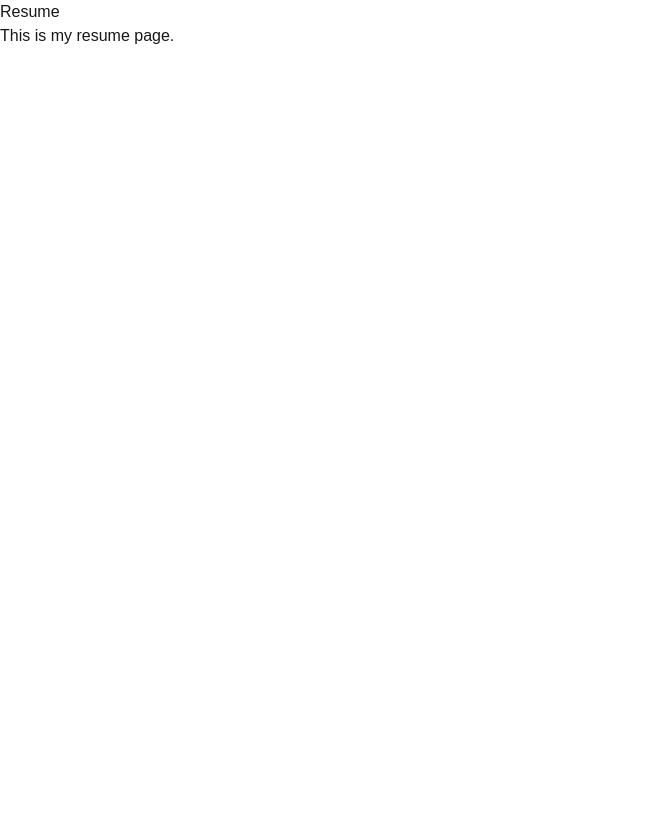
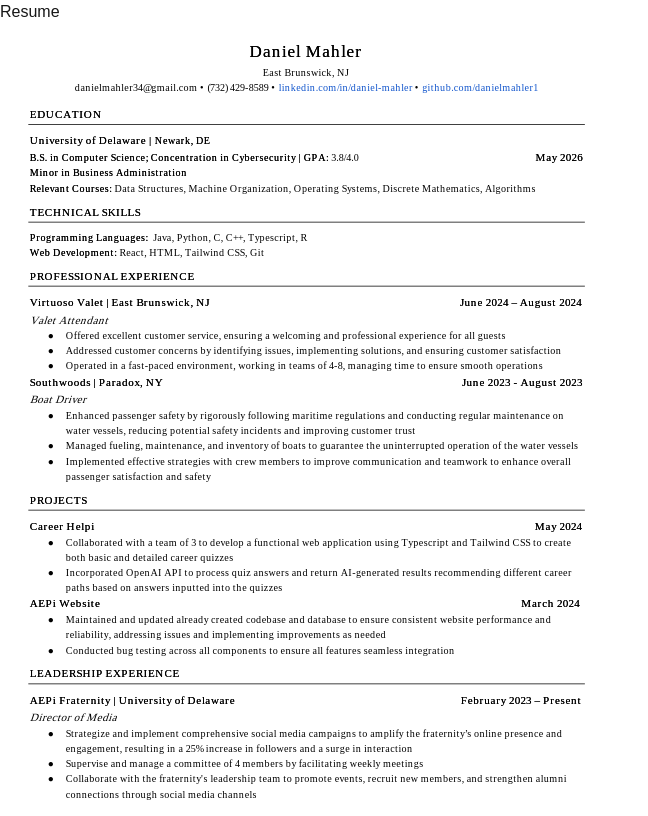
Before and after one commit to danielmahler1/personal-portfolio, a Next.js app: page /resume in a window 1280 px wide. Shown: the whole page, without its empty margins (0-648 px from the left). Built offline with nearby package versions, Linux system fonts and the light colour scheme.

Commit message:
fixed resume upload

```diff
--- a/src/app/resume/page.tsx
+++ b/src/app/resume/page.tsx
@@ -1,8 +1,12 @@
 export default function ResumePage() {
-    return (
-      <main className="min-h-screen p-10 bg-black text-white">
-        <h1 className="text-4xl font-bold">Resume</h1>
-        <p className="mt-4 text-lg">This is my resume page.</p>
-      </main>
-    );
-  }
+  return (
+    <main className="min-h-screen flex flex-col justify-center items-center p-10 bg-black text-white">
+      <h1 className="text-4xl font-bold mb-6">Resume</h1>
+
+      {/* Apply background directly via Tailwind */}
+      <div className="w-full max-w-4xl bg-white p-4 rounded-lg shadow-lg">
+        <img src="/resume.svg" alt="Resume" className="w-full" />
+      </div>
+    </main>
+  );
+}
```
Also changed, not shown: public/resume.svg.
